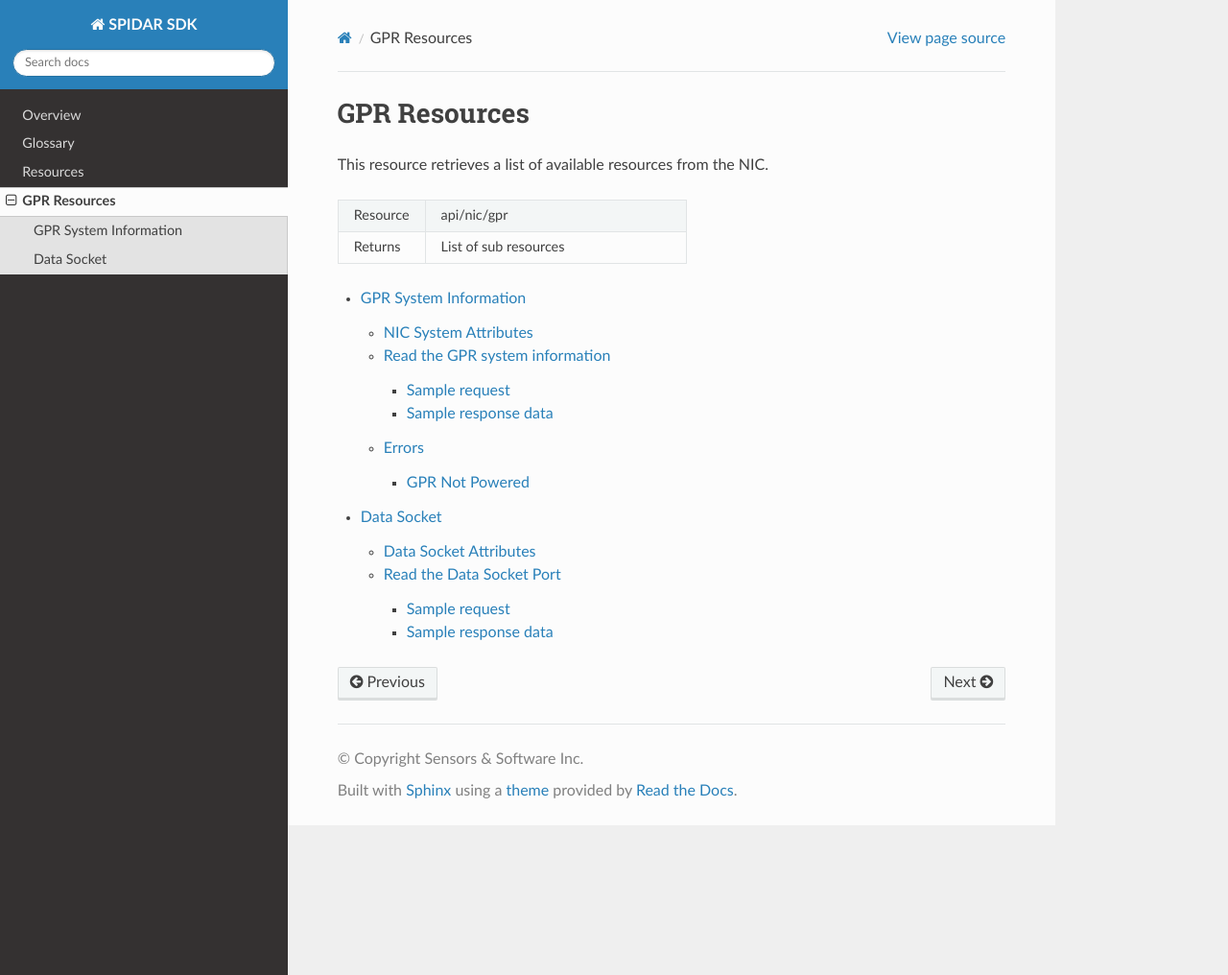
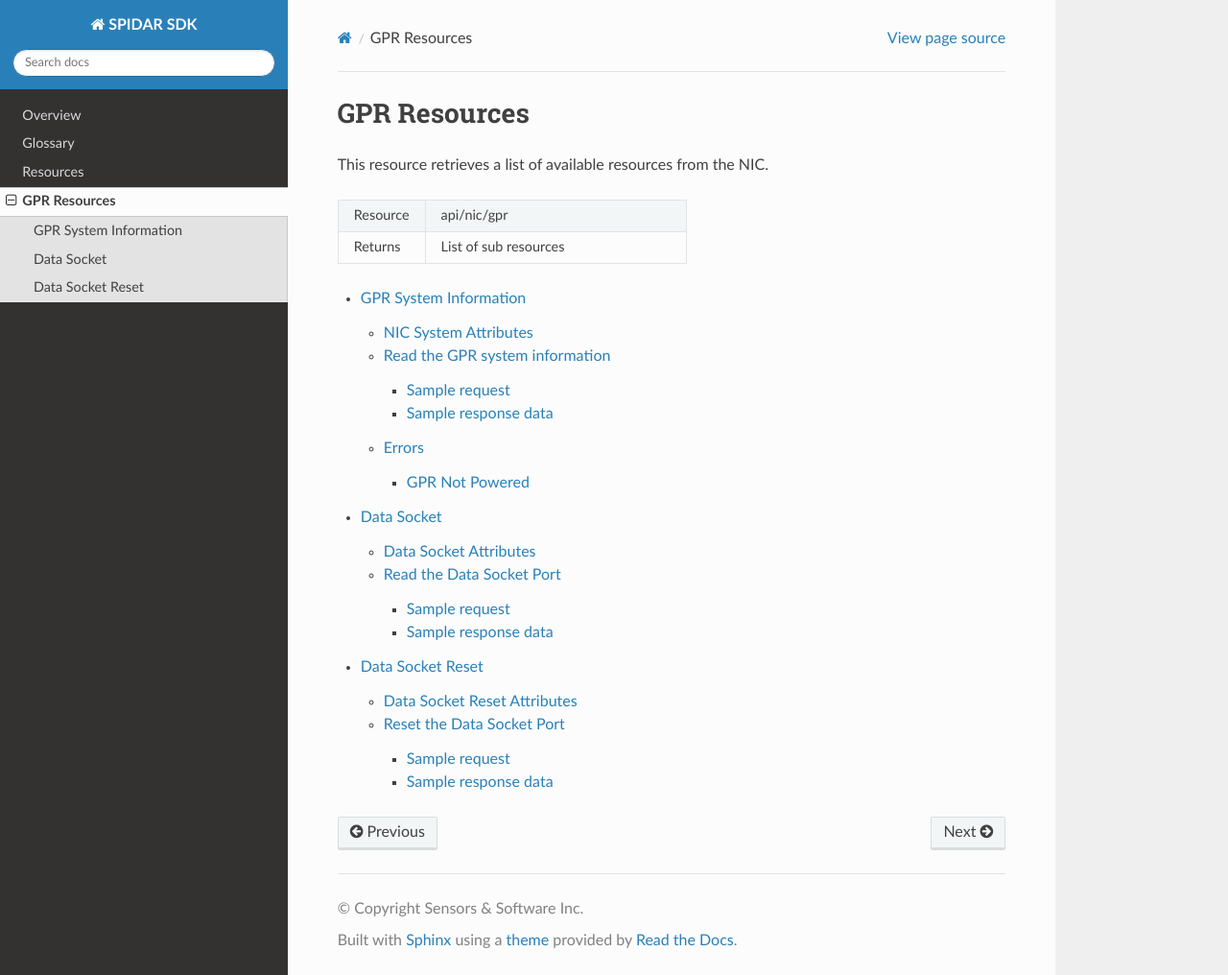
Before and after one commit to SensoftInc/spidar-sdk, a Sphinx documentation site: the page built from docs/gpr.rst, in a window 1280 px wide and 1016 px high. Shown: the whole window at 96% size. Built offline with Sphinx 7.4.7 and the Read the Docs theme 2.0.0, drawn with Linux system fonts in a browser that asks for light colours.

Commit message:
Add a link to the data_socket_reeset command in GPR resources

```diff
--- a/docs/gpr.rst
+++ b/docs/gpr.rst
@@ -16,3 +16,4 @@ This resource retrieves a list of available resources from the NIC.
 
    gpr_system_info
    data_socket
+   data_socket_reset
```
